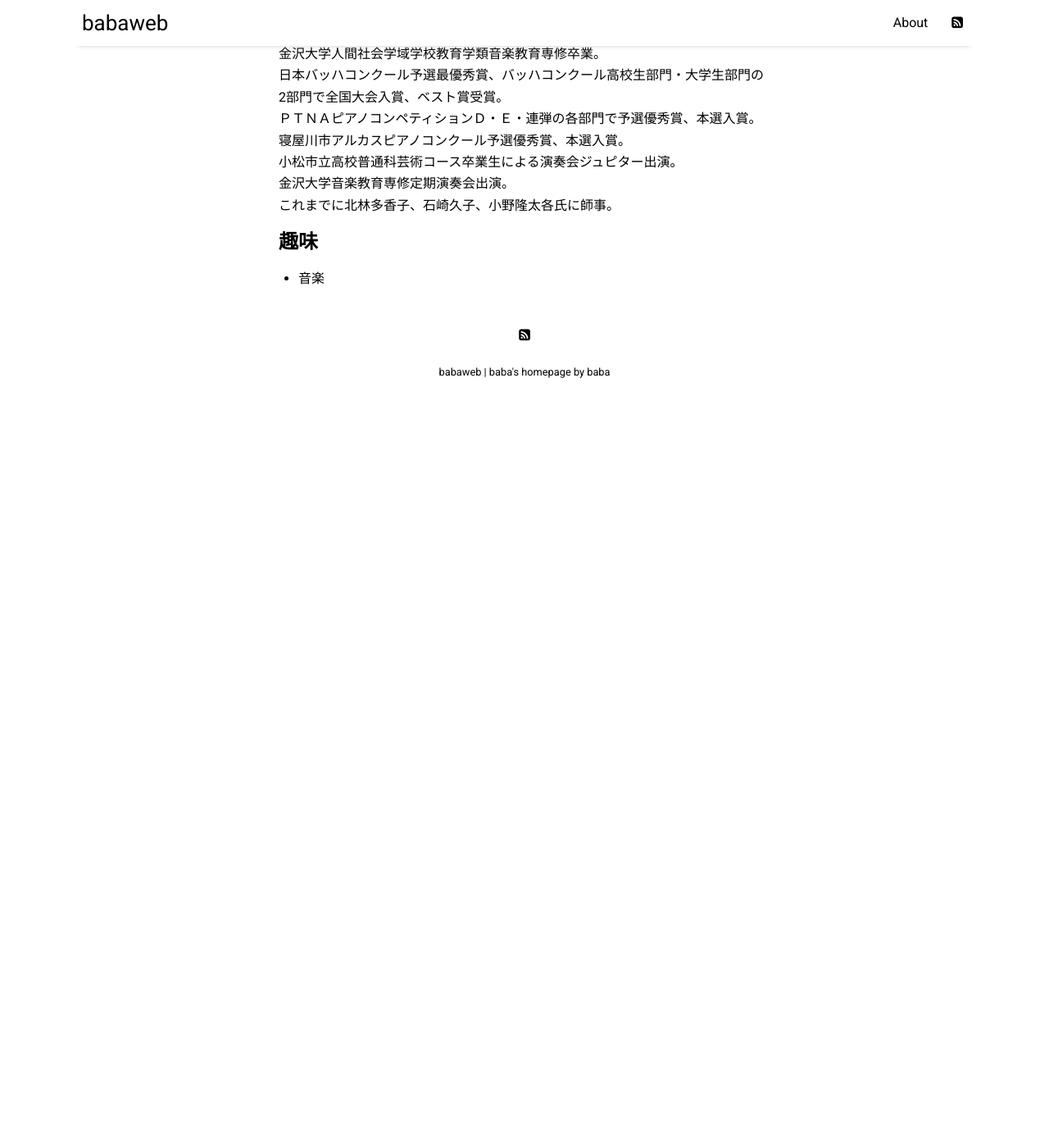
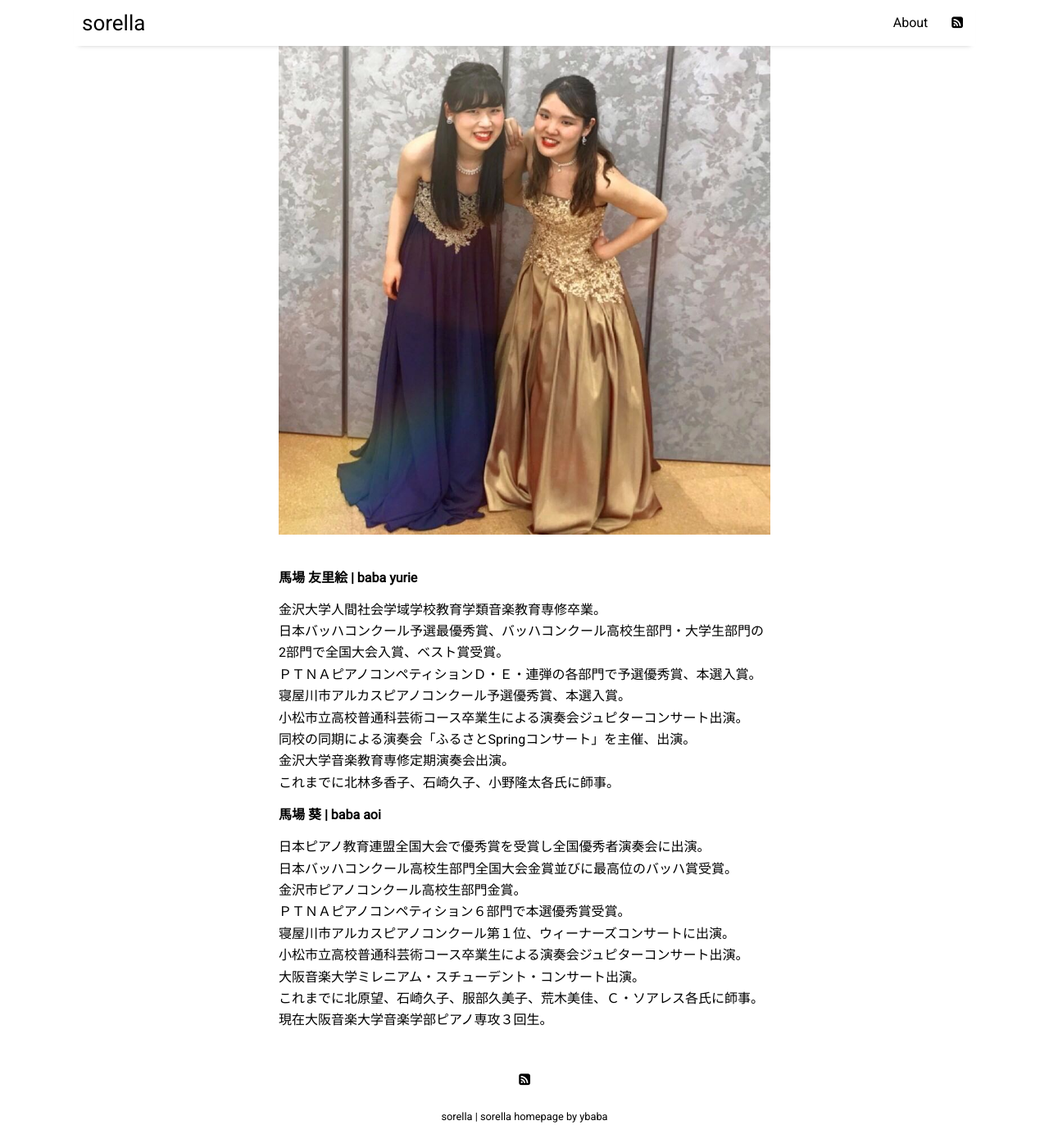
Before and after one commit to babayurie/babayurie.github.io, a Jekyll site: the page built from pages/about.md, in a window 1280 px wide and 1400 px high, scrolled down 89 px. Shown: the whole window at 82% size. Built offline with Jekyll 4.4.1, drawn with Linux system fonts in a browser that asks for light colours; nearby versions of some CDN libraries; before the commit the page ends 900 px from its top, so only the background shows below that.

Commit message:
プロフィール　修正

```diff
--- a/_config.yml
+++ b/_config.yml
@@ -14,9 +14,9 @@ sass:
   style: :nested
 
 # Customise atom feed settings (this is where Jekyll-Feed gets configuration information)
-title:		           "babaweb"
-description:	       "baba's homepage"
-author:              "baba"
+title:		           "sorella"
+description:	       "sorella homepage"
+author:              "ybaba"
 
 # RSS 2.0 can be used instead of Atom by uncommenting following two lines
 #feed:
--- a/pages/about.md
+++ b/pages/about.md
@@ -3,13 +3,25 @@ layout: misc
 title: About
 ---
 
+![画像](/assets/img/sister.jpg)
+<br>
+#### 馬場 友里絵 | baba yurie<br>
 金沢大学人間社会学域学校教育学類音楽教育専修卒業。<br>
 日本バッハコンクール予選最優秀賞、バッハコンクール高校生部門・大学生部門の2部門で全国大会入賞、ベスト賞受賞。<br>
 ＰＴＮＡピアノコンペティションＤ・Ｅ・連弾の各部門で予選優秀賞、本選入賞。<br>
 寝屋川市アルカスピアノコンクール予選優秀賞、本選入賞。<br>
-小松市立高校普通科芸術コース卒業生による演奏会ジュピター出演。<br>
+小松市立高校普通科芸術コース卒業生による演奏会ジュピターコンサート出演。<br>
+同校の同期による演奏会「ふるさとSpringコンサート」を主催、出演。<br>
 金沢大学音楽教育専修定期演奏会出演。<br>
 これまでに北林多香子、石崎久子、小野隆太各氏に師事。
-
-## 趣味
-- 音楽
+<br>
+#### 馬場 葵 | baba aoi<br>
+日本ピアノ教育連盟全国大会で優秀賞を受賞し全国優秀者演奏会に出演。<br>
+日本バッハコンクール高校生部門全国大会金賞並びに最高位のバッハ賞受賞。<br>
+金沢市ピアノコンクール高校生部門金賞。<br>
+ＰＴＮＡピアノコンペティション６部門で本選優秀賞受賞。<br>
+寝屋川市アルカスピアノコンクール第１位、ウィーナーズコンサートに出演。<br>
+小松市立高校普通科芸術コース卒業生による演奏会ジュピターコンサート出演。<br>
+大阪音楽大学ミレニアム・スチューデント・コンサート出演。<br>
+これまでに北原望、石崎久子、服部久美子、荒木美佳、Ｃ・ソアレス各氏に師事。<br>
+現在大阪音楽大学音楽学部ピアノ専攻３回生。
```
Also changed, not shown: _posts/2019-10-15-second-post.md (+2 -2 lines), _posts/2019-10-16-first-post.md (+2 -2 lines).
